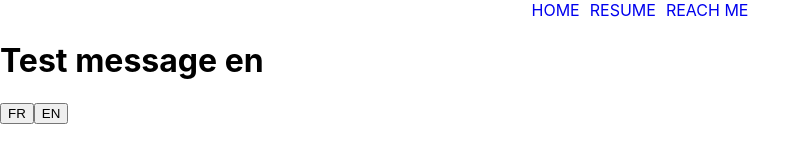
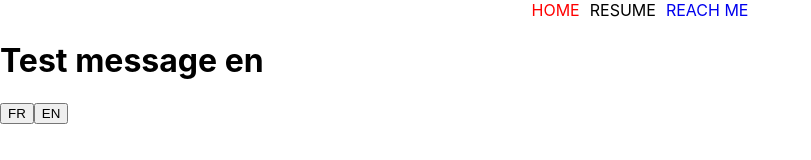
Before and after one commit to JulesFiliot/jules-filiot-front, a React (Create React App) app: page /home in a window 1280 px wide. Shown: the top 160 px of the page, without its empty margins (0-811 px from the left). Built offline with nearby package versions, Linux system fonts and the light colour scheme.

Commit message:
[WIP] navbar

```diff
--- a/src/components/Header.jsx
+++ b/src/components/Header.jsx
@@ -5,11 +5,13 @@ import '../styles/header.scss';
 
 function Header() {
   const { t } = useTranslation();
+  const URLPath = window.location.pathname?.split('/')[1];
 
   const navItems = [
     { label: t('header.home'), link: '/home' },
     {
       label: t('header.resume'),
+      pathRoot: 'resume',
       isDropdown: true,
       items: [
         { label: t('header.experience'), link: '/resume/experience' },
@@ -28,9 +30,15 @@ function Header() {
             key={`${item.label}`}
             className="navItem"
           >
-            <NavLink to={item.link || '/'} className={({ isActive }) => (isActive ? 'active' : null)}>
-              {item.label}
-            </NavLink>
+            {!item.isDropdown ? (
+              <NavLink to={item.link || '/'} className={({ isActive }) => (isActive ? 'active label' : 'label')}>
+                {item.label}
+              </NavLink>
+            ) : (
+              <div className={URLPath === item.pathRoot ? 'active label' : 'label'}>
+                {item.label}
+              </div>
+            )}
           </div>
         ))
       }
--- a/src/components/Router.jsx
+++ b/src/components/Router.jsx
@@ -8,6 +8,10 @@ function Router() {
   return (
     <Routes>
       <Route exact path="/home" element={<Home />} />
+      <Route exact path="/resume/experience" element={<Home />} />
+      <Route exact path="/resume/education" element={<Home />} />
+      <Route exact path="/resume/skills" element={<Home />} />
+      <Route exact path="/reachme" element={<Home />} />
 
       {/* redirect wrong URLs to /home */}
       <Route path="*" element={<Navigate to="/home" />} />
--- a/src/styles/header.scss
+++ b/src/styles/header.scss
@@ -7,11 +7,16 @@
     width: 100%;
 
     .navItem {
-        cursor: pointer;
+        a {
+            cursor: pointer;
+            text-decoration: none;
+        }
+        .label {
+            text-transform: uppercase;
 
-        a {
-            text-decoration: none;
-            text-transform: uppercase;
+            &.active {
+                color: red;
+            }
         }
     }
 }
```
